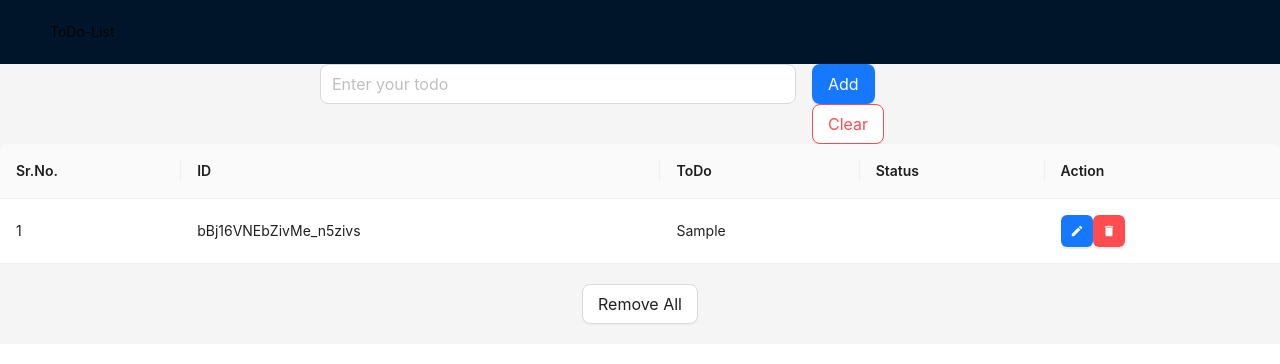
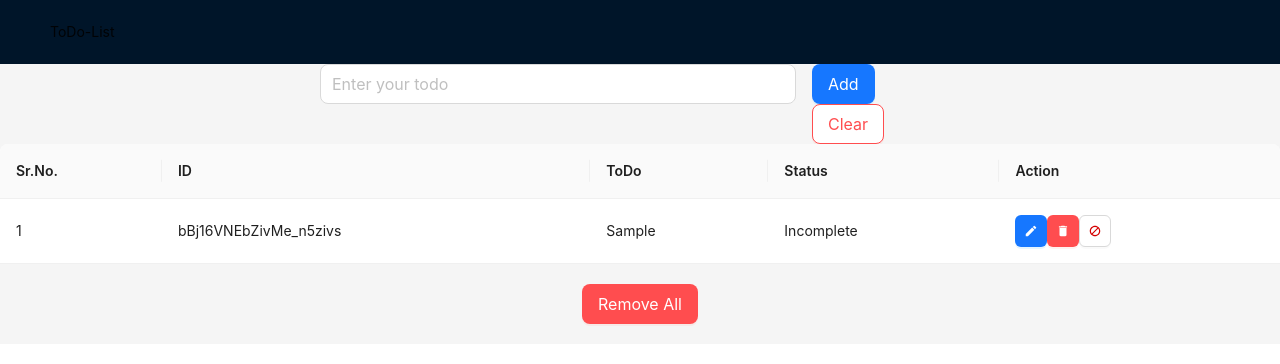
Before and after one commit to ashukaushikk/React_Projects, a React (Vite) app: page / in a window 1280 px wide. Both pictures are taken after typing "Sample" into the empty fields and a click on the button "Add". Shown: the top 364 px of the page. Built offline with nearby package versions, Linux system fonts and the light colour scheme.

Commit message:
Status functionality implement in TODO APP

```diff
--- a/src/Redux/action/todo_action.js
+++ b/src/Redux/action/todo_action.js
@@ -18,3 +18,8 @@ export const Delete_TODO_Action_Success = (payload) => ({
 export const Delete_All_TODOs_Action_Success = () => ({
   type: reduxConstants.DELETE_ALL_TODOs_ACTION_SUCCESS,
 });
+
+export const Toggle_Status_Action_Success = (payload) => ({
+  type: reduxConstants.TOGGLE_STATUS_ACTION_SUCCESS,
+  payload,
+});
--- a/src/Redux/constant/reduxConstant.js
+++ b/src/Redux/constant/reduxConstant.js
@@ -3,6 +3,7 @@ const reduxConstants = {
   UPDATE_TODO_ACTION_SUCCESS: "UPDATE_TODO_ACTION_SUCCESS",
   DELETE_TODO_ACTION_SUCCESS: "DELETE_TODO_ACTION_SUCCESS",
   DELETE_ALL_TODOs_ACTION_SUCCESS: "DELETE_ALL_TODOs_ACTION_SUCCESS",
+  TOGGLE_STATUS_ACTION_SUCCESS: "TOGGLE_STATUS_ACTION_SUCCESS",
 };
 
 export default reduxConstants;
--- a/src/Redux/reducer/reducer.js
+++ b/src/Redux/reducer/reducer.js
@@ -19,6 +19,8 @@ function todoReducer(state = initialState, action) {
     case reduxConstants.DELETE_ALL_TODOs_ACTION_SUCCESS:
       return { ...state, todo_Data: [] };
 
+    case reduxConstants.TOGGLE_STATUS_ACTION_SUCCESS:
+      return { ...state, todo_Data: action.payload };
     default:
       return state;
   }
--- a/src/Todo/Table.jsx
+++ b/src/Todo/Table.jsx
@@ -1,8 +1,9 @@
 /* eslint-disable react/prop-types */
 import { Button, Table } from "antd";
 import { MdDelete, MdModeEdit } from "react-icons/md";
+import { FcCancel, FcOk } from "react-icons/fc";
 
-function TodoTable({ todo, handleEdit, handleDelete }) {
+function TodoTable({ todo, handleEdit, handleDelete, handleToggleStatus }) {
   const columns = [
     {
       title: "Sr.No.",
@@ -15,18 +16,26 @@ function TodoTable({ todo, handleEdit, handleDelete }) {
     {
       title: "ToDo",
       dataIndex: "todo",
+      render: (todo, record) => <p className={record.status === true ? "line-through text-green-400 font-bold" : "text-red-400 font-bold"}>{todo}</p>, // Corrected
     },
     {
       title: "Status",
       dataIndex: "status",
+      render: (status) => (status ? "Completed" : "Incomplete"),
     },
     {
       title: "Action",
       dataIndex: "action",
       render: (_, record) => (
         <div className="flex gap-2">
-          <Button onClick={() => handleEdit(record)} icon={<MdModeEdit />} type="primary" />
-          <Button onClick={() => handleDelete(record)} icon={<MdDelete />} type="primary" danger />
+          <Button onClick={() => handleEdit(record)} icon={<MdModeEdit />} type="primary" className="text-xl" />
+          <Button onClick={() => handleDelete(record)} icon={<MdDelete />} type="primary" danger className="text-xl" />
+          <Button
+            onClick={() => handleToggleStatus(record)}
+            icon={record.status === true ? <FcOk /> : <FcCancel />}
+            type="default"
+            className="text-xl"
+          />
         </div>
       ),
     },
--- a/src/Todo/Todo.jsx
+++ b/src/Todo/Todo.jsx
@@ -17,8 +17,10 @@ const { Header, Content, Footer } = Layout;
 function Todo() {
   const todo_Data = useSelector((data) => data?.todoReducer?.todo_Data);
   const [editID, setEditID] = useState(null);
+  const completed = false;
   const uniqueId = nanoid();
   const dispatch = useDispatch();
+
   const {
     control,
     handleSubmit,
@@ -26,6 +28,7 @@ function Todo() {
     formState: { errors },
   } = useForm({ defaultValues: { todo: "" } });
 
+  // Submit ToDo's Action
   const onSubmit = (data) => {
     if (data.todo.trim() === "") {
       return;
@@ -43,7 +46,7 @@ function Todo() {
         return toast.error("Todo Already Exist");
       } else {
         toast.success("Todo Added Successfully");
-        const todo = { id: uniqueId, todo: data.todo.trim() };
+        const todo = { id: uniqueId, todo: data.todo.trim(), status: completed };
         dispatch(Add_TODO_Action_Success(todo));
         reset({ todo: "" }); // Clear input field
       }
@@ -70,6 +73,17 @@ function Todo() {
   const handleClearToDoList = () => {
     dispatch(Delete_All_TODOs_Action_Success());
   };
+
+  const handleToggleStatus = (data) => {
+    console.log("Handle_Complete", data);
+    const updateToDo = todo_Data.map((item) => (item.id === data.id ? { ...item, status: !item.status } : item));
+    dispatch(Update_TODO_Action_Success(updateToDo));
+  };
+
+  const handleIncomplete = (data) => {
+    console.log("Handle_Complete", data);
+  };
+
   return (
     <Layout className="todo-layout">
       <Header className="header bg-[#001529]">
@@ -94,15 +108,18 @@ function Todo() {
                     {errors.todo && <p style={{ color: "red" }}>{errors.todo.message}</p>}
                   </div>
                 </Col>
-                <Col span={6}>
+                {/* Button Column */}
+                <Col span={5}>
                   <div className="flex">
+                    {/* ADD || Update Button */}
                     <Space size="middle" style={{ width: "100%" }}>
                       <Button type="primary" htmlType="submit" size="large" block>
                         {editID ? "Update" : "Add"}
                       </Button>
                     </Space>
+                    {/* Clear Button */}
                     <Space size="middle" style={{ width: "100%" }}>
-                      <Button type="default" danger onClick={() => reset()} size="large" block>
+                      <Button type="default" danger onClick={() => reset({ todo: "" })} size="large" block>
                         Clear
                       </Button>
                     </Space>
@@ -112,12 +129,18 @@ function Todo() {
             </form>
           </Col>
         </Row>
-        <TodoTable todo={todo_Data} handleEdit={handleEdit} handleDelete={handleDelete} />
+        <TodoTable
+          todo={todo_Data}
+          handleEdit={handleEdit}
+          handleDelete={handleDelete}
+          handleToggleStatus={handleToggleStatus}
+          handleIncomplete={handleIncomplete}
+        />
       </Content>
 
       {/* Remove_All_ToDo_Button */}
       <Footer style={{ textAlign: "center", padding: "20px" }}>
-        <Button size="large" onClick={handleClearToDoList}>
+        <Button size="large" onClick={handleClearToDoList} type="primary" danger>
           Remove All
         </Button>
       </Footer>
```
